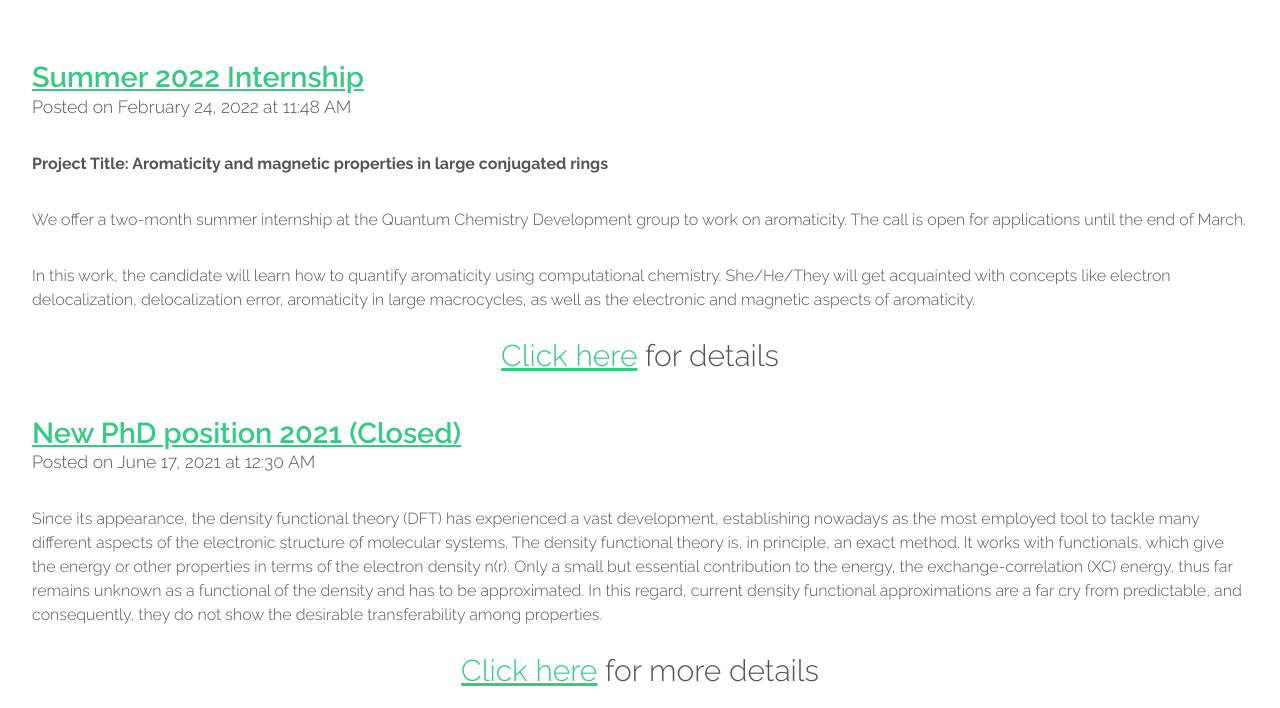
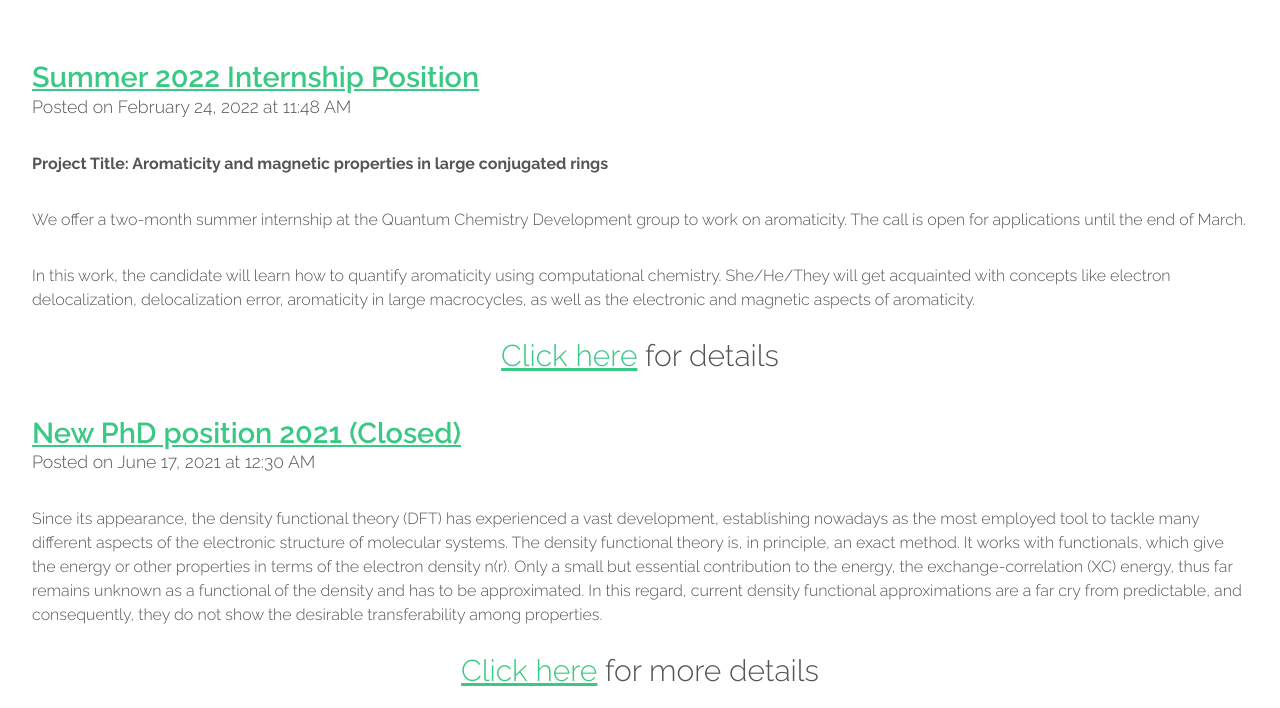
Before and after one commit to old-jekyll-templates/Horizons-Jekyll-Theme, a Jekyll site: the page built from openings.html, in a window 1280 px wide and 900 px high, cut to the strip 192-900 px from the top of the window. Built offline with Jekyll 4.4.1, drawn with Linux system fonts in a browser that asks for light colours.

Commit message:
Update openings.html

```diff
--- a/openings.html
+++ b/openings.html
@@ -42,7 +42,7 @@ layout: main
 				<div id="content" class="8u skel-cell-important">
 					<section>
 					  <header class="major">
-					<a id="internship-aromaticity-2022"><h2>Summer 2022 Internship</h2></a>
+					<a id="internship-aromaticity-2022"><h2>Summer 2022 Internship Position</h2></a>
 					<span class="byline">Posted on February 24, 2022 at 11:48 AM</span>
 				</header>
 <p><b>Project Title: Aromaticity and magnetic properties in large conjugated rings</b></p>
```
